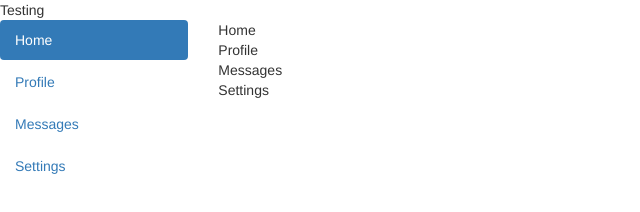
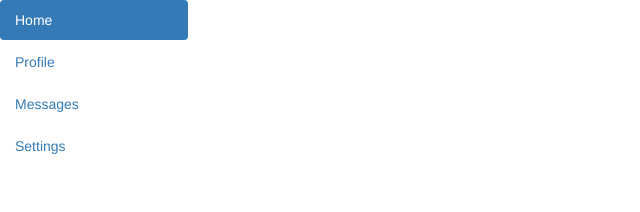
Before and after one commit to otlwstr/messing-around, a plain HTML site: page index.html in a window 1280 px wide. Shown: the whole page, without its empty margins (0-640 px from the left). Drawn offline with nearby package versions, Linux system fonts and the light colour scheme.

Commit message:
updated index file

```diff
--- a/index.html
+++ b/index.html
@@ -5,7 +5,6 @@
 	<link rel="stylesheet" href="https://maxcdn.bootstrapcdn.com/bootstrap/3.3.7/css/bootstrap.min.css" integrity="sha384-BVYiiSIFeK1dGmJRAkycuHAHRg32OmUcww7on3RYdg4Va+PmSTsz/K68vbdEjh4u" crossorigin="anonymous">
 </head>
 <body>
-	<nav>Testing</nav>
 	<div class="row">
 		<div class="col-xs-2">
 		  <!-- Nav tabs -->
@@ -16,15 +15,6 @@
 		    <li role="presentation"><a href="#settings" aria-controls="settings" role="pill" data-toggle="pill">Settings</a></li>
 		  </ul>
 		</div>
-		<div class="col-xs-10">
-		  <!-- Tab panes -->
-		  <div class="pill-content">
-		    <div role="pillpanel" class="pill-pane active" id="home">Home</div>
-		    <div role="pillpanel" class="pill-pane" id="profile">Profile</div>
-		    <div role="tabpanel" class="tab-pane" id="messages">Messages</div>
-		    <div role="tabpanel" class="tab-pane" id="settings">Settings</div>
-		  </div>
-		</div>
 	</div>
 
 	<script src="https://ajax.googleapis.com/ajax/libs/jquery/1.12.4/jquery.min.js"></script>
```
